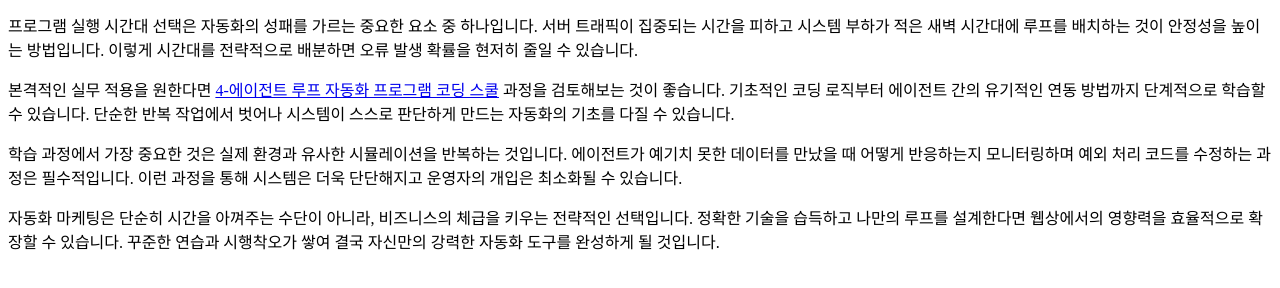
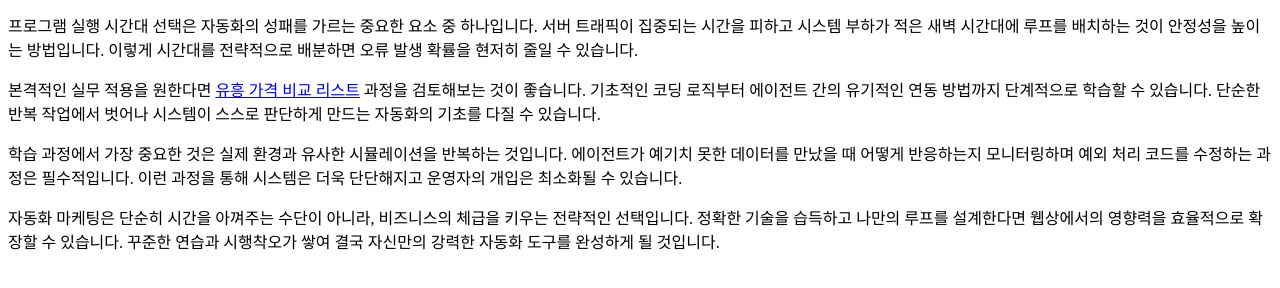
Before and after one commit to tidalhss-star/bp-t3b05-gy-club-look-2, a plain HTML site: page posts/gemini-coverage-20260719-0346.html in a window 1280 px wide. Shown: the part 140-428 px from the top of the page. Drawn offline with Linux system fonts and the light colour scheme.

```diff
--- a/posts/gemini-coverage-20260719-0346.html
+++ b/posts/gemini-coverage-20260719-0346.html
@@ -11,7 +11,7 @@
     <h1>가양 클럽 룩북 기반의 자동화 기술과 4-에이전트 루프 자동화 프로그램 코딩 스쿨 입문</h1>
     <p>흔히 자동화 프로그램은 복잡한 서버 설정을 마친 전문가만이 운용할 수 있다고 오해하는 경우가 많습니다. 가양 클럽 룩북 관련 데이터를 관리하거나 비즈니스 효율을 높이려는 초보자들도 적절한 학습 과정을 거치면 충분히 생산성을 극대화할 수 있습니다. 무조건 기술적인 난이도가 높다는 선입견을 버리는 것이 학습의 첫걸음입니다.</p>
     <p>프로그램 실행 시간대 선택은 자동화의 성패를 가르는 중요한 요소 중 하나입니다. 서버 트래픽이 집중되는 시간을 피하고 시스템 부하가 적은 새벽 시간대에 루프를 배치하는 것이 안정성을 높이는 방법입니다. 이렇게 시간대를 전략적으로 배분하면 오류 발생 확률을 현저히 줄일 수 있습니다.</p>
-    <p>본격적인 실무 적용을 원한다면 <a class="anchor-link" href="https://program-school.online/" data-bpaas-link-target="tokyo-programming">4-에이전트 루프 자동화 프로그램 코딩 스쿨</a> 과정을 검토해보는 것이 좋습니다. 기초적인 코딩 로직부터 에이전트 간의 유기적인 연동 방법까지 단계적으로 학습할 수 있습니다. 단순한 반복 작업에서 벗어나 시스템이 스스로 판단하게 만드는 자동화의 기초를 다질 수 있습니다.</p>
+    <p>본격적인 실무 적용을 원한다면 <a class="anchor-link" href="https://board.nrb-deungchon-guide.xyz/" data-bpaas-link-target="tokyo-programming">유흥 가격 비교 리스트</a> 과정을 검토해보는 것이 좋습니다. 기초적인 코딩 로직부터 에이전트 간의 유기적인 연동 방법까지 단계적으로 학습할 수 있습니다. 단순한 반복 작업에서 벗어나 시스템이 스스로 판단하게 만드는 자동화의 기초를 다질 수 있습니다.</p>
     <p>학습 과정에서 가장 중요한 것은 실제 환경과 유사한 시뮬레이션을 반복하는 것입니다. 에이전트가 예기치 못한 데이터를 만났을 때 어떻게 반응하는지 모니터링하며 예외 처리 코드를 수정하는 과정은 필수적입니다. 이런 과정을 통해 시스템은 더욱 단단해지고 운영자의 개입은 최소화될 수 있습니다.</p>
     <p>자동화 마케팅은 단순히 시간을 아껴주는 수단이 아니라, 비즈니스의 체급을 키우는 전략적인 선택입니다. 정확한 기술을 습득하고 나만의 루프를 설계한다면 웹상에서의 영향력을 효율적으로 확장할 수 있습니다. 꾸준한 연습과 시행착오가 쌓여 결국 자신만의 강력한 자동화 도구를 완성하게 될 것입니다.</p>
 </body>
```
